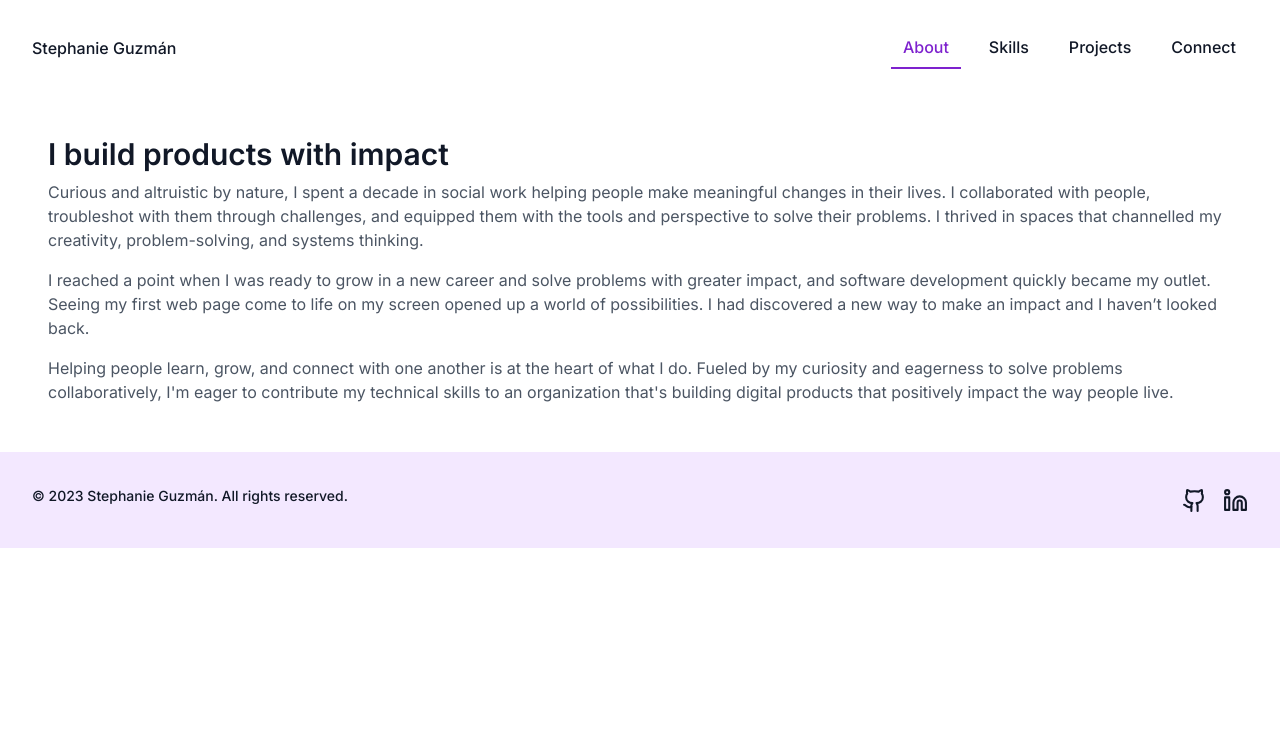
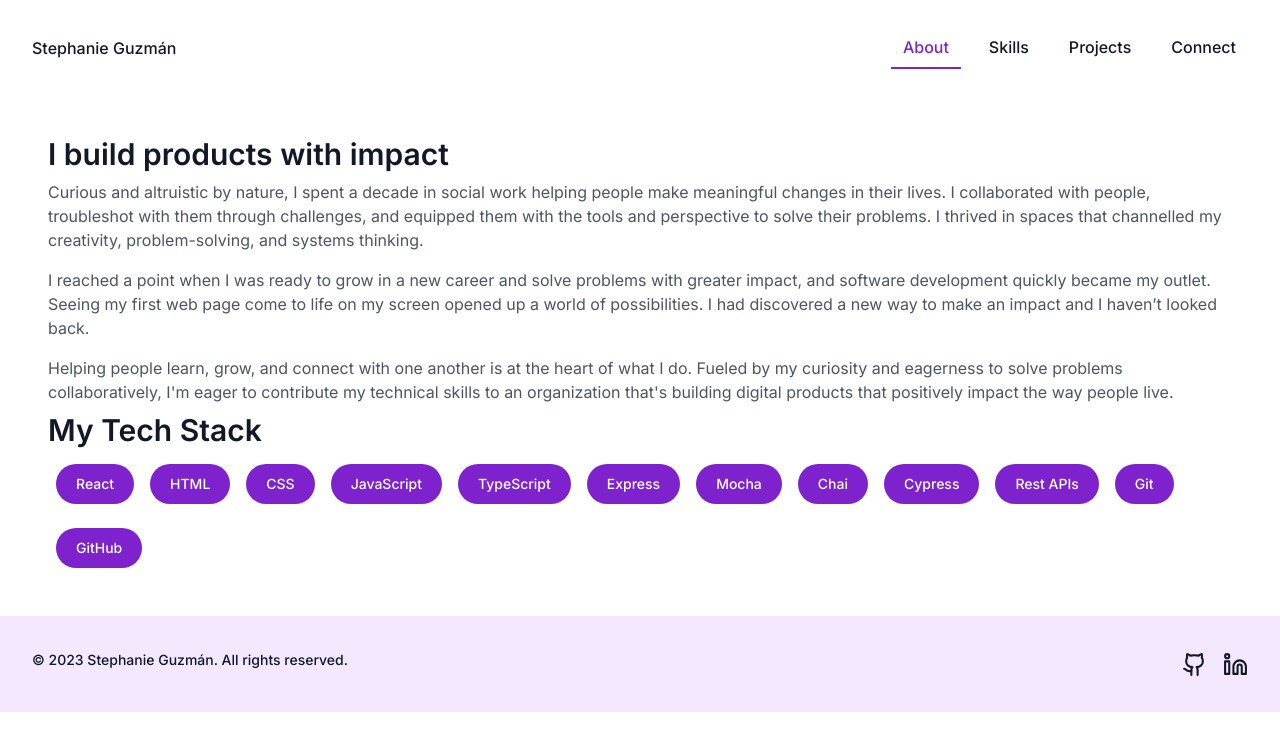
Before and after one commit to stephanieguzm/portfolio, a Next.js app: page /about in a window 1280 px wide. Shown: the top 750 px of the page. Built offline with nearby package versions, Linux system fonts and the light colour scheme.

Commit message:
chore: move skills to about page

```diff
--- a/src/app/about/page.tsx
+++ b/src/app/about/page.tsx
@@ -1,4 +1,5 @@
 import { PROFILE_ABOUT_TITLE, PROFILE_ABOUT_TEXT } from "@lib/constants"
+import { Skills } from "@components/skills/page"
 
 const About = () => {
   return (
@@ -8,6 +9,7 @@ const About = () => {
         {PROFILE_ABOUT_TEXT.map((para, index) => {
           return <p key={index} className={"mt-1 text-md leading-6 text-gray-600 py-2"}>{para}</p>
         })}
+        <Skills />
       </div>
     </section>
   )
--- a/src/components/skills/page.tsx
+++ b/src/components/skills/page.tsx
@@ -2,16 +2,13 @@ import { PROFILE_SKILLS_TITLE, PROFILE_SKILLS_LABELS } from "@lib/constants"
 
 export const Skills = () => {
   return (
-    <section id={"skills"} className={"flex flex-col items-center justify-center text-gray-900 md:px-8 m-4 my-10"}>
     <div className={"flex-col w-full max-w-2xl items-center justify-center space-y-4 md:max-w-7xl md:justify-between md:space-y-0"}>
       <h2 className={"text-3xl font-semibold leading-7 text-gray-900 py-1"}>{PROFILE_SKILLS_TITLE}</h2>
       <div className={"z-10 flex flex-row flex-wrap justify-center md:justify-start"}>
-
         {PROFILE_SKILLS_LABELS.map((skill, index) => {
           return <p key={index} className={"text-white bg-purple-700 hover:bg-purple-800 focus:outline-none focus:ring-4 focus:ring-purple-300 font-medium rounded-full text-sm px-5 py-2.5 text-center mx-2 mb-2 my-4"}>{skill}</p>
         })}
       </div>
     </div>
-    </section>
   )
 }
```
Lines whose indentation alone changed are shown as unchanged.
